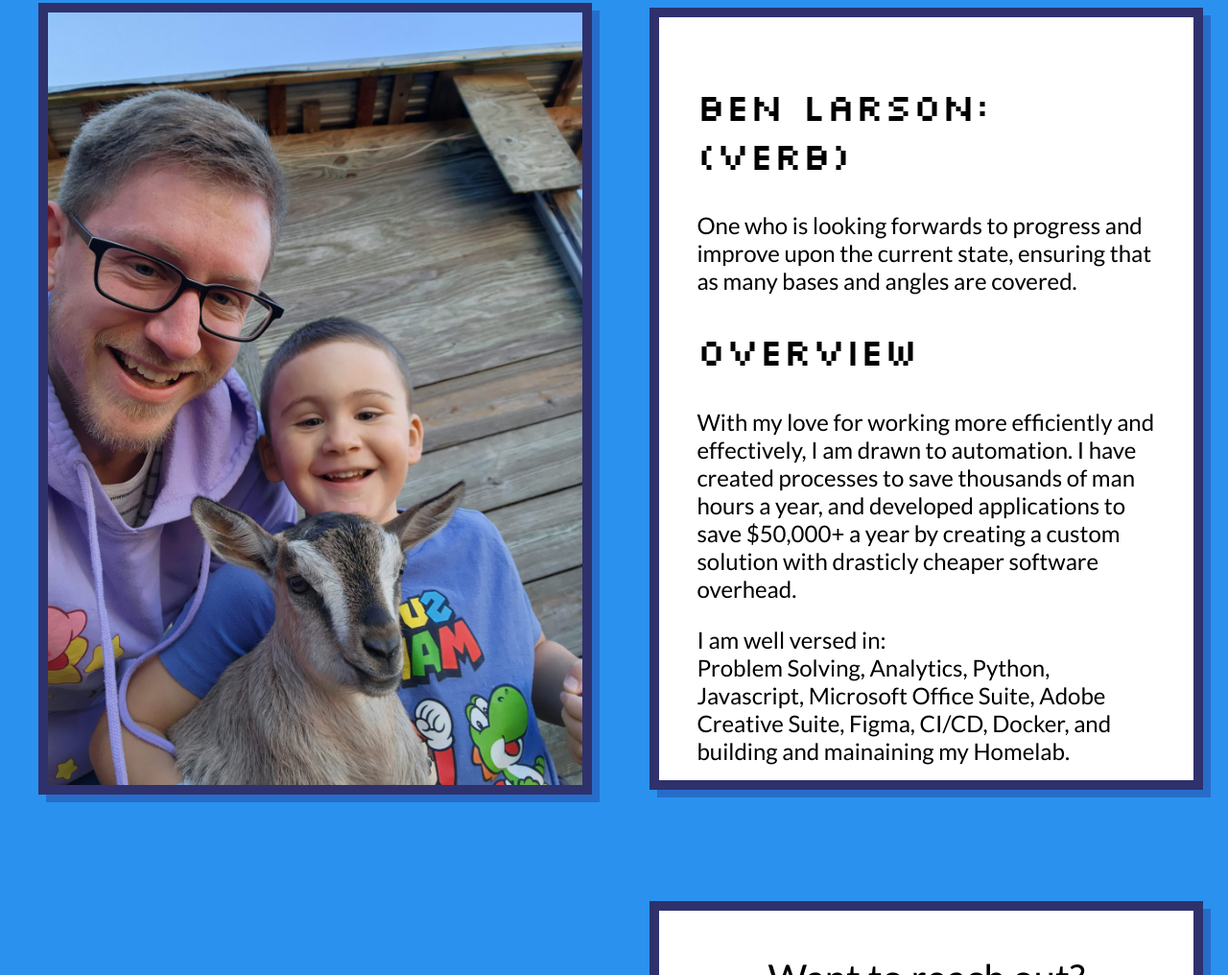
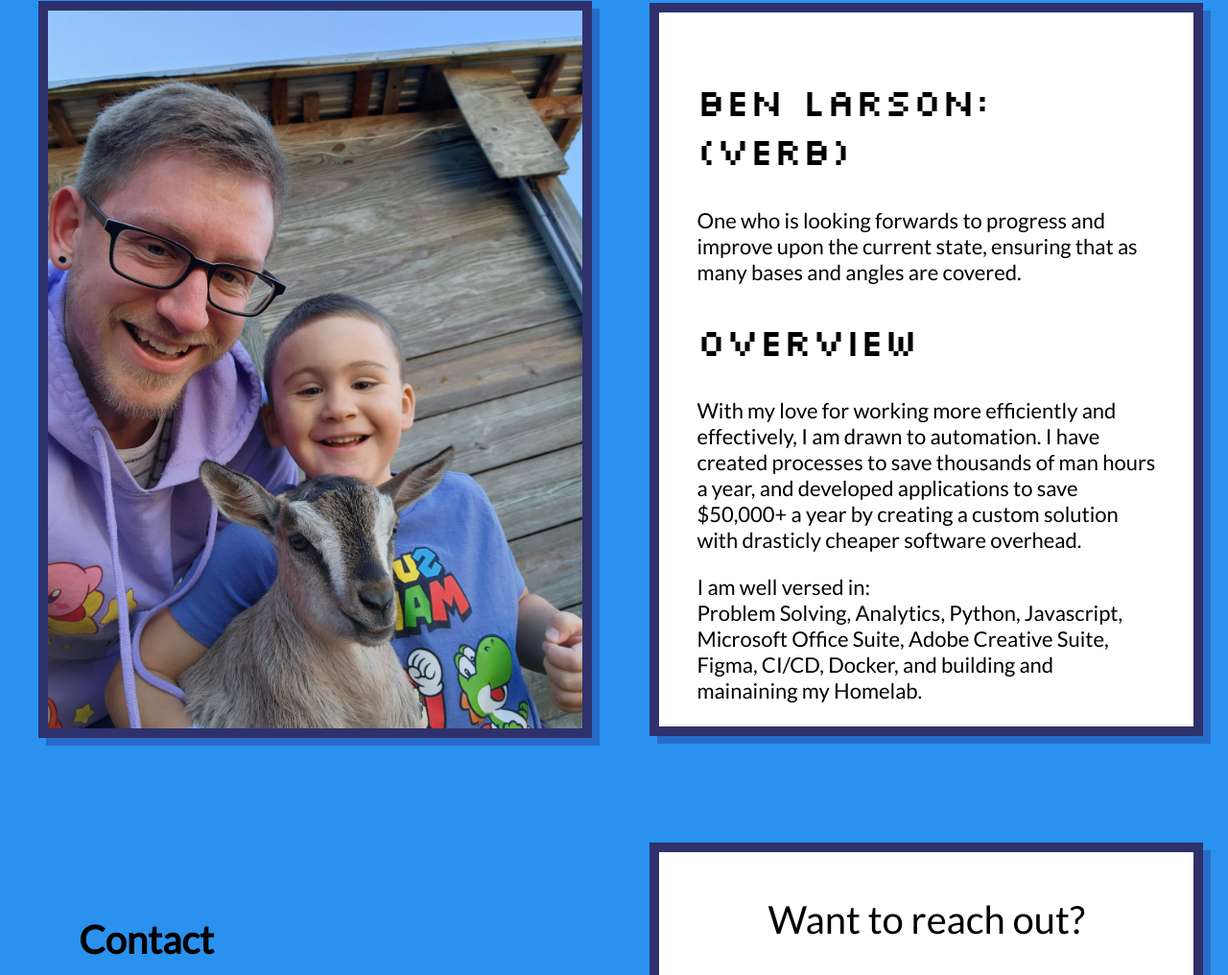
Before and after one commit to Benerman/UX_UI_HW_19, a plain HTML site: page index.html in a window 1280 px wide. Shown: the part 3176-4192 px from the top of the page at 96% size. Drawn offline with Linux system fonts and the light colour scheme.

Commit message:
font size tweak

```diff
--- a/css/index.css
+++ b/css/index.css
@@ -306,6 +306,9 @@ body {
 
 .aboutMeDescription {
     /* width: 72%; */
+}
+.aboutMeDescription p {
+    font-size: 22px;
 }
 
 .aboutMeDescription .title {
```
